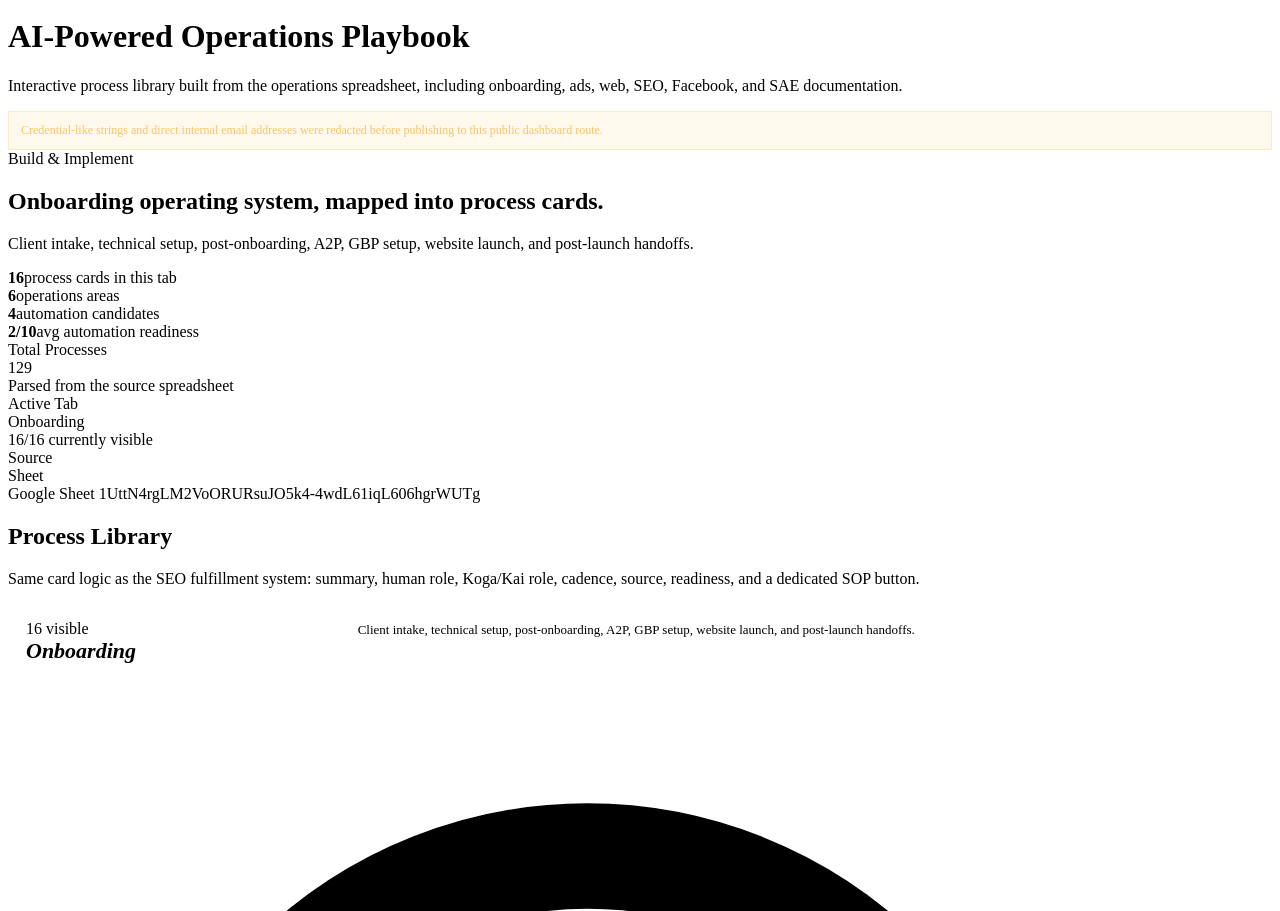
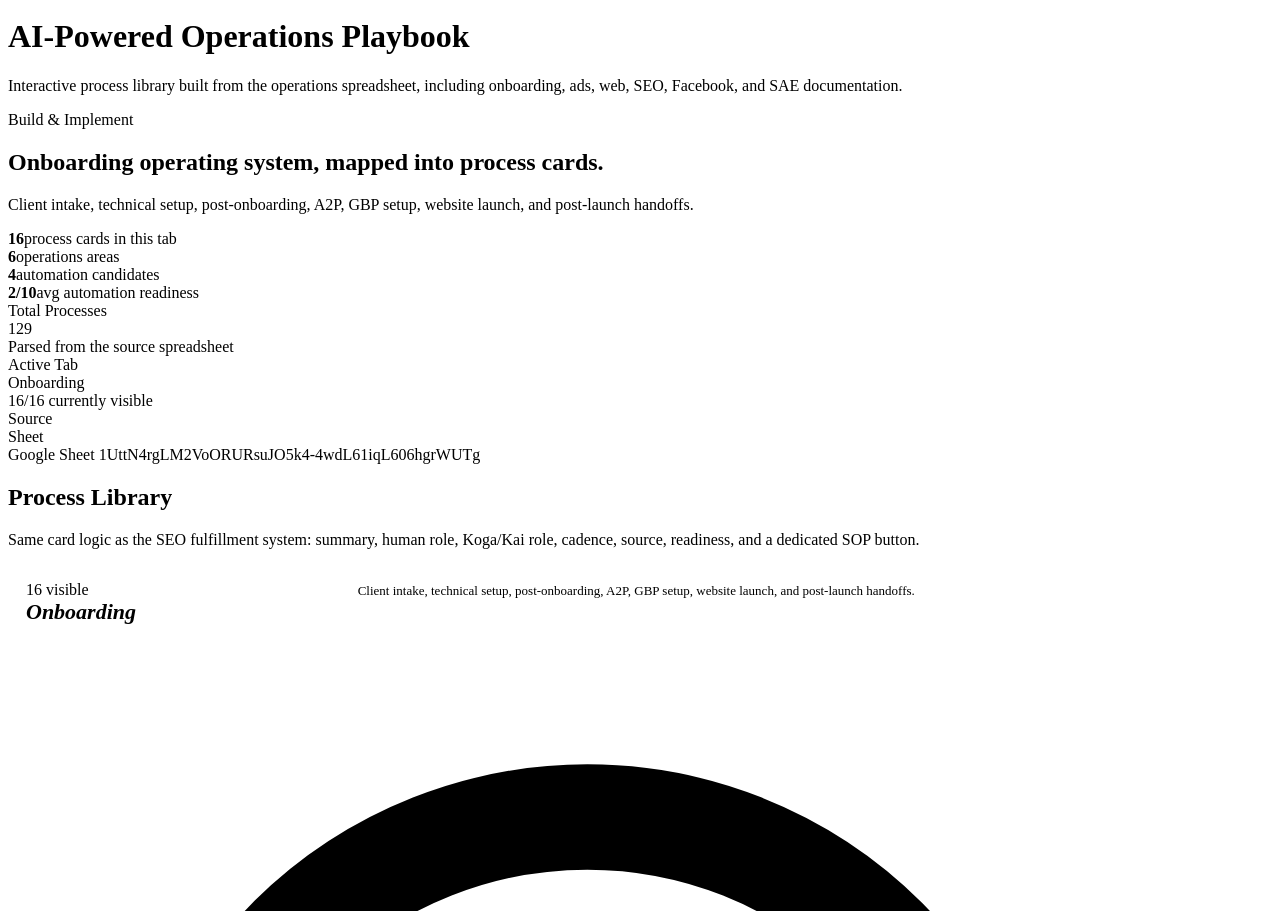
Before and after one commit to juanlawnandlandmarketing/web, a website: page public/operationsplaybook/index.html in a window 1280 px wide. Shown: the part 7859-8770 px from the top of the page. Drawn offline with Linux system fonts and the light colour scheme; a web font is replaced by a local one.

Commit message:
Remove operations playbook redaction banner

```diff
--- a/public/operationsplaybook/app.js
+++ b/public/operationsplaybook/app.js
@@ -521,7 +521,6 @@ function renderContent() {
       <div>
         <h1 class="page-title">AI-Powered Operations Playbook</h1>
         <p class="page-subtitle">Interactive process library built from the operations spreadsheet, including onboarding, ads, web, SEO, Facebook, and SAE documentation.</p>
-        <div class="ops-redaction-note">${h(PLAYBOOK.redactionNote)}</div>
       </div>
     </div>
 
--- a/public/operationsplaybook/styles.css
+++ b/public/operationsplaybook/styles.css
@@ -24,17 +24,6 @@
 .nav-item.active .ops-area-nav-count {
   background: rgba(172,231,29,0.14);
   color: var(--green);
-}
-
-.ops-redaction-note {
-  margin-top: 12px;
-  padding: 10px 12px;
-  border: 1px solid rgba(245,165,36,0.20);
-  border-radius: var(--radius-sm);
-  background: rgba(245,165,36,0.08);
-  color: #f5c66d;
-  font-size: 12px;
-  line-height: 1.45;
 }
 
 .ops-area-panel {
@@ -112,7 +101,6 @@
   }
 
   .page-subtitle,
-  .ops-redaction-note,
   .seo-system-hero p,
   .ops-area-panel p {
     overflow-wrap: anywhere;
```
